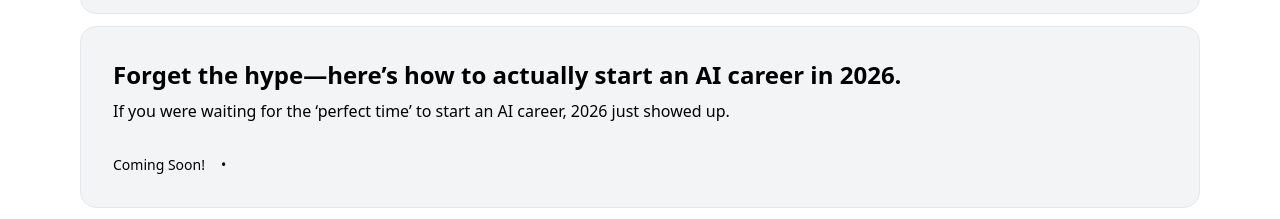
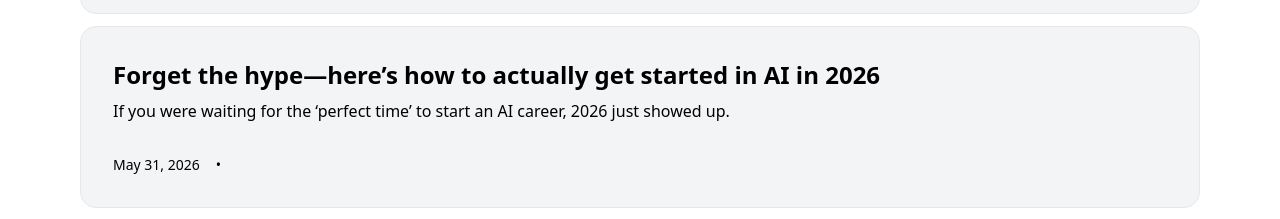
Before and after one commit to Kinjalxp/kinjalreact, a React (Vite) app: page /blog in a window 1280 px wide. Shown: the part 399-618 px from the top of the page. Built offline with nearby package versions, Linux system fonts and the light colour scheme.

Commit message:
Blog 2 card updated

```diff
--- a/src/blogs/BlogTwo.tsx
+++ b/src/blogs/BlogTwo.tsx
@@ -1,6 +1,5 @@
 // src/blogs/BlogTwo.tsx
 import { Link } from "react-router-dom";
-import placeholder from "../assets/placeholder_image.png";
 import { RoughNotation } from "react-rough-notation";
 import img from "../assets/Blog2_title_image.png";
 
--- a/src/data/blogs.ts
+++ b/src/data/blogs.ts
@@ -11,12 +11,12 @@ export const blogs = [
   },
 
   {
-    slug: "forget-the-hype—here’s-how-to-actually-start-an-AI-career-in-2026",
-    title: "Forget the hype—here’s how to actually start an AI career in 2026.",
+    slug: "forget-the-hype—here’s-how-to-actually-get_started-in-AI-in-2026",
+    title: "Forget the hype—here’s how to actually get started in AI in 2026",
     component: "BlogTwo",
     excerpt:
       "If you were waiting for the ‘perfect time’ to start an AI career, 2026 just showed up.",
-    date: "Coming Soon!",
+    date: "May 31, 2026",
     image:
       "https://images.unsplash.com/photo-1633356122544-f134324a6cee?w=400&h=250&fit=crop",
   },
```
